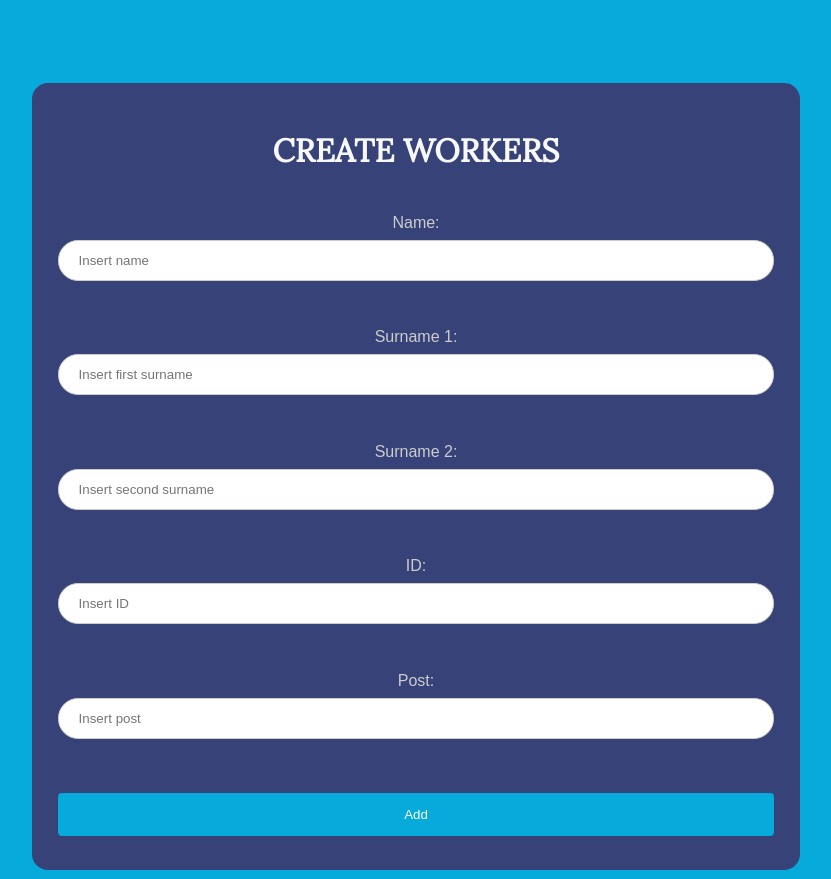
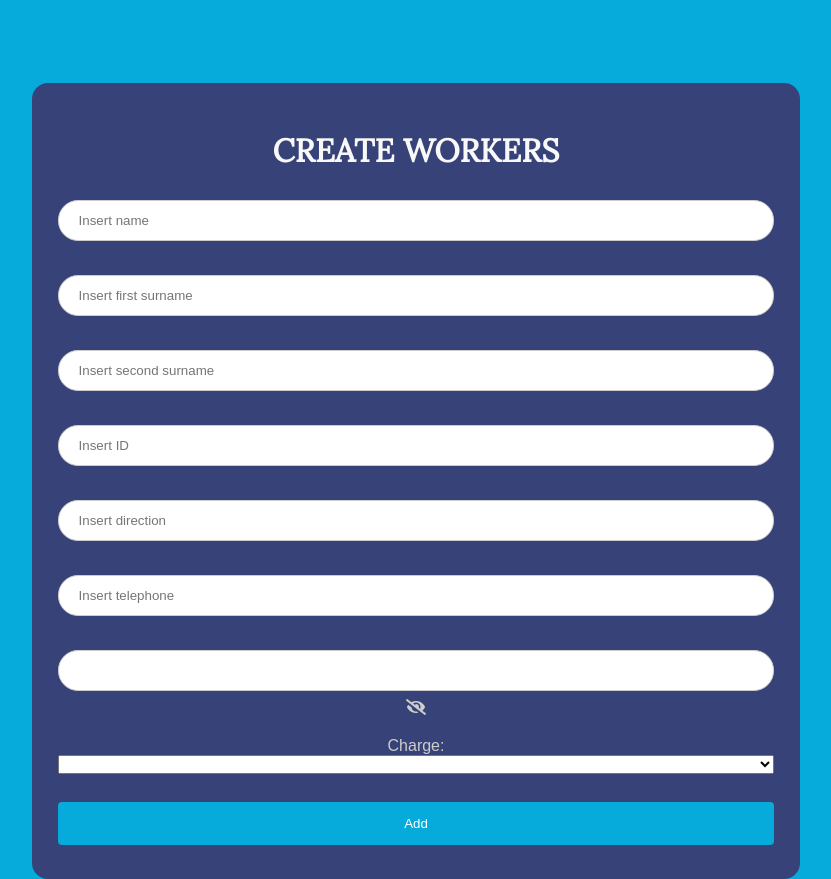
Before and after one commit to MonsBaan/PhotoAlmi, a PHP site: page /nuevoUsuario.php in a window 1280 px wide. Shown: the part 302-1181 px from the top of the page, without its empty margins (224-1055 px from the left). Run offline with PHP 8.4, Linux system fonts and the light colour scheme; lists and menus that the app fills with data are empty; some libraries are stand-ins or nearby versions.

Commit message:
YO QUISE HACER UN PUSH

```diff
--- a/web/js/nuevoUsuario.js
+++ b/web/js/nuevoUsuario.js
@@ -1,6 +1,18 @@
 $(document).ready(function () {
 console.log ("Documento funcional!")
-
+//----------------------------------EVENTOS JS----------------------------------
+    //FUNCION DEL OJO
+    $("#eye").click(function() {
+        if ($(this).hasClass("fa-eye-slash")) {
+            $(this).removeClass("fa-eye-slash");
+            $(this).addClass("fa-eye");
+            $("#password").attr("type", "text");
+        } else {
+            $(this).removeClass("fa-eye");
+            $(this).addClass("fa-eye-slash");
+            $("#password").attr("type", "password");
+        }
+    });
 
 
 
--- a/web/nuevoUsuario.php
+++ b/web/nuevoUsuario.php
@@ -19,6 +19,7 @@ include("php/datos.php");
     <title>KalmiHoot</title>
     <link rel="icon" href="source/image/StaleMans.png" type="image/icon type">
     <div id='titulo'><img src='source/image/Kalmihoot.png'></div>
+    <link rel="stylesheet" href="https://use.fontawesome.com/releases/v5.0.13/css/all.css">
     <link rel='stylesheet' type='text/css' href='css/comun.css'>
     <link rel='stylesheet' type='text/css' href='css/editarPreguntas.css'>
     <link rel='stylesheet' type='text/css' href='css/SuCrearUsuario.css'>
@@ -70,16 +71,23 @@ include("php/datos.php");
       <div>
       </div>
       <form id="formularioCrearUsuario" action="php/" method="post">
-        <label>Name: </label>
+
         <input type="text" name="usuario" id='usuario' placeholder="Insert name" /> <br>
-        <label>Surname 1: </label>
+
         <input type="text" name="Apellido1" id='Apellido1' placeholder="Insert first surname" /> <br>
-        <label>Surname 2: </label>
+
         <input type="text" name="Apellido2" id='Apellido2' placeholder="Insert second surname" /> <br>
-        <label>ID: </label>
+
         <input type="text" name="id" id='userid' placeholder="Insert ID" /> <br>
-        <label>Post: </label>
-        <input type="text" name="puesto" id='puesto' placeholder="Insert post" /> <br>
+
+        <input type="text" name="direccion" id='direccion' placeholder="Insert direction" /> <br>
+
+        <input type="text" name="telefono" id='telefono' placeholder="Insert telephone" /> <br>
+
+        <input type='password' class='form-control' id='password' placeholer='Enter Paswword' name='password'>
+                <span toggle='#password-field' class='fas fa-eye-slash eye toggle-password' id='eye' style='left: -12px;'></span>
+        <label>Charge: </label>
+        <select name="puesto" id="puesto"></select>
         <input type="button" name='Add' value='Add' />
       </form>
 
```
Also changed, not shown: web/css/nuevoUsuario.css (added, +9 -0 lines).
